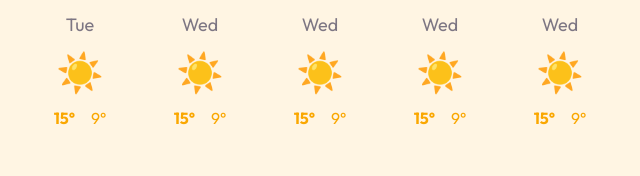
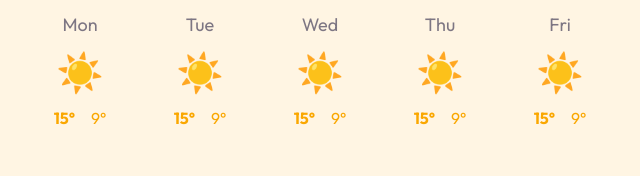
Before and after one commit to lindath0905/weather-app-linda-advanced, a plain HTML site: page index.html in a window 1280 px wide. Shown: the part 315-491 px from the top of the page, 320-960 px from the left. Drawn offline with nearby package versions, Linux system fonts and the light colour scheme; no server answers.

Commit message:
Injected the forecast html from js

```diff
--- a/index.html
+++ b/index.html
@@ -44,7 +44,7 @@
             <div id="unit">°C</div>
           </div>
         </div>
-        <div class="weather-forecast">
+        <div class="weather-forecast" id="forecast">
           <div class="weather-forecast-day">
           <div class="weather-forecast-date">Tue</div>
           <div class="weather-forecast-icon">☀️</div>
@@ -52,33 +52,6 @@
             <div class="weather-forecast-temperature"><strong>15°</strong></div>
             <div class="weather-forecast-temperature">9°</div></div>
         </div>
-        <div class="weather-forecast-day">
-          <div class="weather-forecast-date">Wed</div>
-          <div class="weather-forecast-icon">☀️</div>
-          <div class="weather-forecast-temperatures">
-            <div class="weather-forecast-temperature"><strong>15°</strong></div>
-            <div class="weather-forecast-temperature">9°</div></div>
-        </div>
-        <div class="weather-forecast-day">
-          <div class="weather-forecast-date">Wed</div>
-          <div class="weather-forecast-icon">☀️</div>
-          <div class="weather-forecast-temperatures">
-            <div class="weather-forecast-temperature"><strong>15°</strong></div>
-            <div class="weather-forecast-temperature">9°</div></div>
-        </div>
-        <div class="weather-forecast-day">
-          <div class="weather-forecast-date">Wed</div>
-          <div class="weather-forecast-icon">☀️</div>
-          <div class="weather-forecast-temperatures">
-            <div class="weather-forecast-temperature"><strong>15°</strong></div>
-            <div class="weather-forecast-temperature">9°</div></div>
-        </div>
-        <div class="weather-forecast-day">
-          <div class="weather-forecast-date">Wed</div>
-          <div class="weather-forecast-icon">☀️</div>
-          <div class="weather-forecast-temperatures">
-            <div class="weather-forecast-temperature"><strong>15°</strong></div>
-            <div class="weather-forecast-temperature">9°</div></div>
         </div>
       </div>
       </div>
--- a/script.js
+++ b/script.js
@@ -52,7 +52,23 @@ function handleSearchSubmit(event) {
   searchCity(searchInput.value);
 }
 
+function displayForecast() {
+  let forecastElement = document.querySelector("#forecast");
+  let days = ["Mon", "Tue", "Wed", "Thu", "Fri"];
+  let forecastHtml ="";
+  days.forEach(function (day) {
+    forecastHtml = forecastHtml +
+  `<div class="weather-forecast-day">
+          <div class="weather-forecast-date">${day}</div>
+          <div class="weather-forecast-icon">☀️</div>
+          <div class="weather-forecast-temperatures">
+            <div class="weather-forecast-temperature"><strong>15°</strong></div>
+            <div class="weather-forecast-temperature">9°</div></div>
+        </div>`});
+  forecastElement.innerHTML = forecastHtml
+}
 let searchFormElement = document.querySelector("#search-form");
 searchFormElement.addEventListener("submit", handleSearchSubmit);
 
 searchCity("Vienna");
+displayForecast()
```
